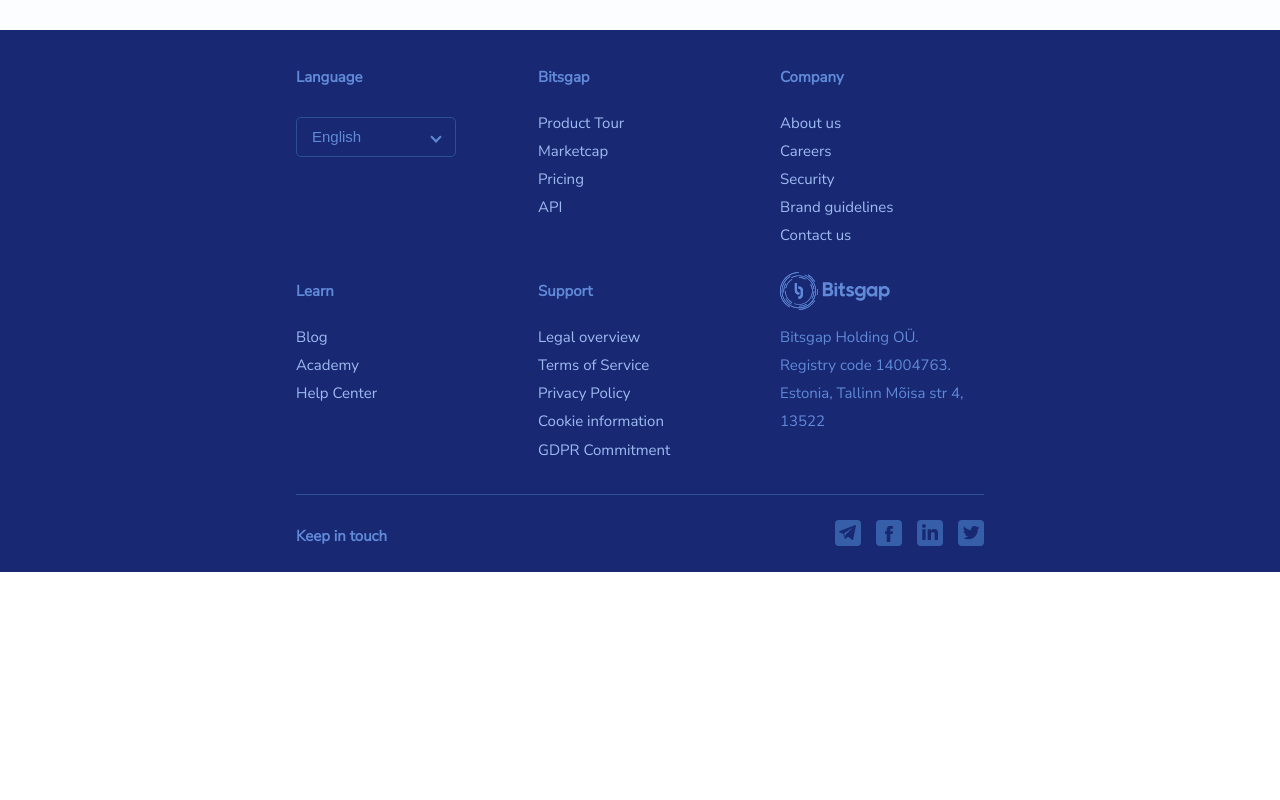
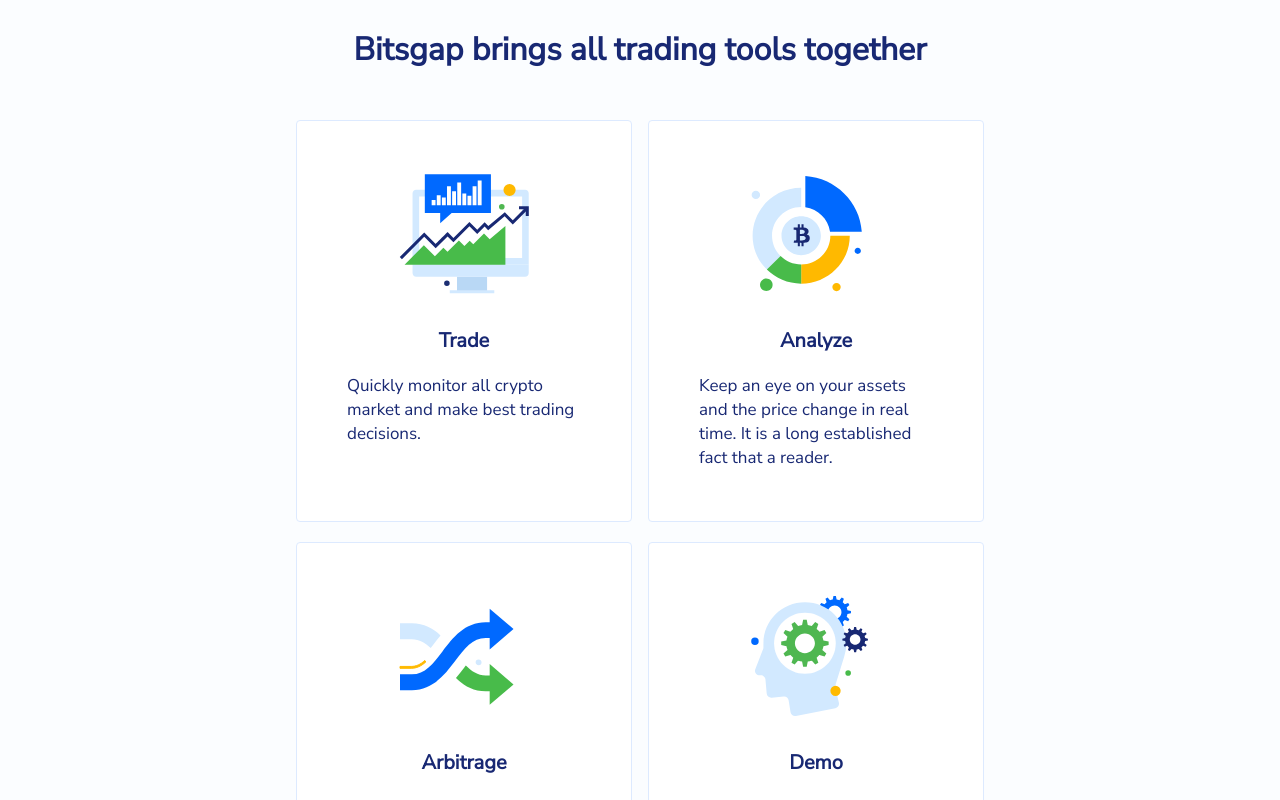
Before and after one commit to Guseff/v2018-main, a React (Create React App) app: page / in a window 1280 px wide. Shown: the part 1860-2660 px from the top of the page. Before the commit the page ends 2432 px from the top, so only its background shows below. Built offline with nearby package versions, Linux system fonts and the light colour scheme.

Commit message:
Tools for all screens w/o slide in mobile

```diff
--- a/src/App.js
+++ b/src/App.js
@@ -7,6 +7,7 @@
 import Hero from './components/Hero';
 import Advantages from './components/Advantages';
 import Exchanges from './components/Exchanges';
+import Tools from './components/Tools';
 
 class App extends Component {
   render() {
@@ -16,6 +17,7 @@
           <Hero />
           <Advantages />
           <Exchanges />
+          <Tools />
           <Footer />
       </div>
     );
--- /dev/null
+++ b/src/components/Tools/ToolBlock.js
@@ -0,0 +1,28 @@
+import React, { Component } from 'react';
+
+import './style.css';
+
+class ToolBlock extends Component {
+  render() {
+    return (
+      <div className='tool-block'>
+        <div className='tool-block-img'>
+          <img alt='' src={this.props.img} />
+        </div>
+
+        <div className='tool-block-title'>
+          {this.props.title}
+        </div>
+
+        <div className='tool-block-text'>
+          {this.props.text}
+        </div>
+
+        <button className='tool-btn'>Learn more</button>
+
+      </div>
+    );
+  }
+}
+
+export default ToolBlock;
--- /dev/null
+++ b/src/components/Tools/index.js
@@ -0,0 +1,45 @@
+import React, { Component } from 'react';
+import ToolBlock from './ToolBlock';
+
+import './style.css';
+
+const TOOLS = [
+  {
+    img: require('../../assets/images/bitsgap-tool-1.svg'),
+    title: 'Trade',
+    text: 'Quickly monitor all crypto market and make best trading decisions.',
+  },{
+    img: require('../../assets/images/bitsgap-tool-2.svg'),
+    title: 'Analyze',
+    text: 'Keep an eye on your assets and the price change in real time. It is a long established fact that a reader.',
+  },{
+    img: require('../../assets/images/bitsgap-tool-3.svg'),
+    title: 'Arbitrage',
+    text: 'Gain profit by exploiting the price difference between exchanges.',
+  },{
+    img: require('../../assets/images/bitsgap-tool-4.svg'),
+    title: 'Demo',
+    text: 'In addition to Live trading, Bitsgap allows you to practice in DEMO mode. ',
+  },
+];
+
+class Tools extends Component {
+  render() {
+    return (
+      <div className='tools-wrapper'>
+        <div className='tools-title'>
+          Bitsgap brings all trading tools together
+        </div>
+        <div className='tools'>
+
+          {TOOLS.map((item, i) => (
+            <ToolBlock key={i} img={item.img} title={item.title} text={item.text} />
+          ))}
+
+        </div>
+      </div>
+    );
+  }
+}
+
+export default Tools;
--- /dev/null
+++ b/src/components/Tools/style.css
@@ -0,0 +1,144 @@
+.tools-wrapper {
+  width: 1320px;
+  margin: 0 auto 130px;
+}
+
+.tools-title {
+  font-size: 32px;
+  font-weight: bold;
+  line-height: 1.25;
+  text-align: center;
+  color: #182873;
+  margin-bottom: 50px;
+}
+
+.tools {
+  width: 100%;
+  display: flex;
+  flex-direction: row;
+  justify-content: space-between;
+}
+
+.tool-block {
+  width: 236px;
+  height: 377px;
+  padding: 50px 40px;
+  display: flex;
+  flex-direction: column;
+  align-items: center;
+
+  border-radius: 4px;
+  border: solid 1px #ddeaff;
+  background-color: #ffffff;
+}
+
+.tool-block:hover {
+  box-shadow: 0 20px 20px 0 rgba(125, 163, 222, 0.15);
+}
+
+.tool-block-title {
+  font-size: 20px;
+  font-weight: bold;
+  line-height: 1.3;
+  text-align: center;
+  color: #182873;
+  margin: 30px 0 20px;
+}
+
+.tool-block-text {
+  height: 100px;
+  font-size: 17px;
+  line-height: 1.41;
+  color: #182873;
+  text-align: left;
+}
+
+.tool-block-img {
+  width: 130px;
+  height: 130px;
+  display: flex;
+  align-items: center;
+}
+
+.tool-btn {
+  font-size: 16px;
+  font-weight: 600;
+  color: #0069ff;
+  padding: 11px 18px;
+  border-radius: 3px;
+  border: solid 1px #207bff;
+  outline: none;
+  cursor: pointer;
+  margin-top: 30px;
+  background-color: #ffffff;
+}
+
+/*   Tablet Screen   */
+@media (max-width: 1319px) and (min-width: 768px) {
+  .tools-wrapper {
+    width: 688px;
+    margin: 0 auto 80px;
+  }
+
+  .tools {
+    flex-wrap: wrap;
+  }
+
+  .tool-block {
+    width: 234px;
+    height: 300px;
+    padding: 50px;
+    display: flex;
+    flex-direction: column;
+    align-items: center;
+
+    border-radius: 4px;
+    border: solid 1px #ddeaff;
+    background-color: #ffffff;
+
+    margin-bottom: 20px;
+  }
+
+  .tool-block:hover {
+    box-shadow: none;
+  }
+
+  .tool-btn {
+    display: none;
+  }
+}
+
+/*   Mobile Screen   */
+@media (max-width: 767px) {
+  .tools-wrapper {
+    width: 335px;
+    margin: 0 auto 70px;
+  }
+
+  .tools {
+    flex-wrap: wrap;
+  }
+
+  .tool-block {
+    width: 255px;
+    height: 338px;
+    padding: 50px 40px;
+    display: flex;
+    flex-direction: column;
+    align-items: center;
+
+    border-radius: 4px;
+    border: solid 1px #ddeaff;
+    background-color: #ffffff;
+
+    margin-bottom: 10px;
+  }
+
+  .tool-block:hover {
+    box-shadow: none;
+  }
+
+  .tool-btn {
+    display: block;
+  }
+}
```
